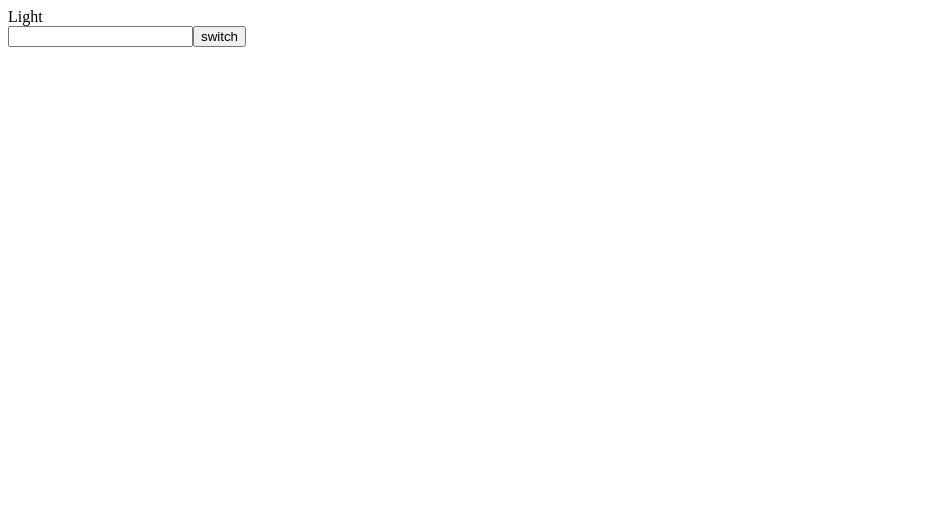
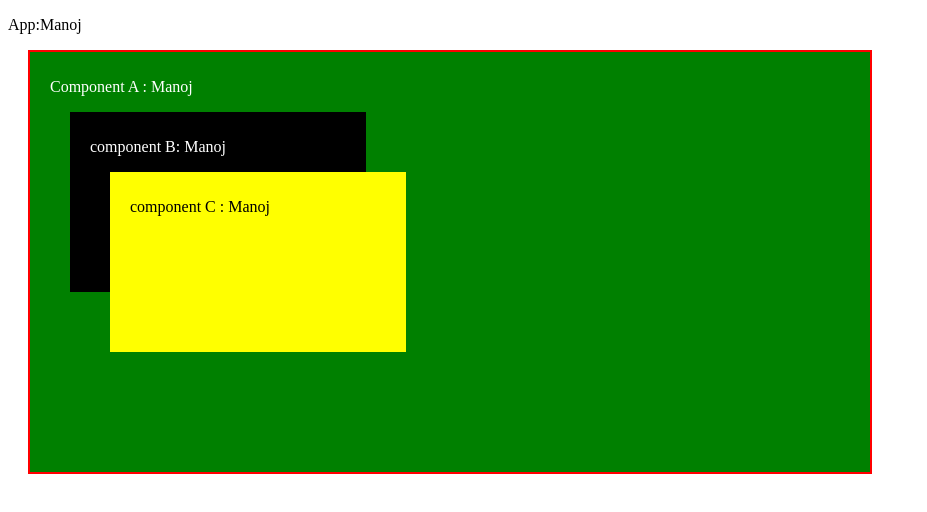
Before and after one commit to Manj-2343/Lern_REACT, a React (Vite) app: page / in a window 1280 px wide. Shown: the top 512 px of the page, without its empty margins (0-927 px from the left). Built offline with nearby package versions, Linux system fonts and the light colour scheme.

Commit message:
props drilling

```diff
--- a/src/App.jsx
+++ b/src/App.jsx
@@ -1,4 +1,4 @@
-import React, { useState } from "react";
+import React, { createContext, useState } from "react";
 import ComponentOne from "./component/newComp/ComponentOne";
 import ComponentTwo from "./component/newComp/ComponentTwo";
 import ExampleOne from "./component/newComp/ExampleOne";
@@ -7,13 +7,28 @@ import ExampleThree from "./component/newComp/ExampleThree";
 import TOdoList from "./component/newComp/TOdoList";
 import Profile from "./component/newComp/Profile";
 import Switch from "./component/switch/Switch";
+import UseEffect from "./component/useEffect/UseEffect";
+import AdUseEffect from "./component/useEffect/AdUseEffect";
+import ComponentA from "./component/propsDrilling/ComponentA";
 
 const App = () => {
-  const [count, setCount] = useState(0);
+  const [name, setName] = useState("Manoj");
+  const Data = createContext();
   return (
-    <div>
-      <Switch />
-    </div>
+    <Data.Provider
+      value={name}
+      style={{
+        backgroundColor: "purple",
+        color: "white",
+        width: "40vw",
+        height: "50vh",
+        padding: "20px 30px",
+        margin: "10px 20px",
+      }}
+    >
+      <p>App:{name}</p>
+      <ComponentA name={name} />
+    </Data.Provider>
   );
 };
 
--- /dev/null
+++ b/src/component/propsDrilling/ComponentA.jsx
@@ -0,0 +1,23 @@
+import React from "react";
+import ComponentB from "./ComponentB";
+
+const ComponentA = ({ name }) => {
+  return (
+    <div
+      style={{
+        border: "2px solid red",
+        backgroundColor: "green",
+        color: "white",
+        width: "100vh",
+        height: "50vh",
+        padding: "10px 20px",
+        margin: "10px 20px",
+      }}
+    >
+      <p> Component A : {name}</p>
+      <ComponentB name={name} />
+    </div>
+  );
+};
+
+export default ComponentA;
--- /dev/null
+++ b/src/component/propsDrilling/ComponentB.jsx
@@ -0,0 +1,22 @@
+import React from "react";
+import ComponentC from "./ComponentC";
+
+const ComponentB = ({ name }) => {
+  return (
+    <div
+      style={{
+        backgroundColor: "black",
+        color: "white",
+        margin: "10px 20px",
+        width: "20vw",
+        height: "20vh",
+        padding: "10px 20px",
+      }}
+    >
+      <p>component B: {name}</p>
+      <ComponentC name={name} />
+    </div>
+  );
+};
+
+export default ComponentB;
--- /dev/null
+++ b/src/component/propsDrilling/ComponentC.jsx
@@ -0,0 +1,20 @@
+import React from "react";
+
+const ComponentC = ({ name }) => {
+  return (
+    <div
+      style={{
+        backgroundColor: "yellow",
+        color: "black",
+        margin: "10px 20px",
+        width: "20vw",
+        height: "20vh",
+        padding: "10px 20px",
+      }}
+    >
+      <p>component C : {name}</p>
+    </div>
+  );
+};
+
+export default ComponentC;
--- /dev/null
+++ b/src/component/useEffect/AdUseEffect.jsx
@@ -0,0 +1,36 @@
+import React, { useEffect, useState } from "react";
+
+const AdUseEffect = () => {
+  const [apiData, setApiData] = useState([]);
+
+  const asyncOp = async () => {
+    try {
+      const res = await fetch("https://jsonplaceholder.typicode.com/posts");
+      const data = await res.json();
+      if (data && data.length) {
+        setApiData(data);
+      }
+    } catch (error) {
+      console.error("Error fetching data:", error);
+    }
+  };
+
+  useEffect(() => {
+    asyncOp();
+  }, []);
+
+  return (
+    <div>
+      <ul>
+        {apiData.map((d) => (
+          <div key={Math.random()}>
+            <h4>{d.title}</h4>
+            <p>{d.body}</p>
+          </div>
+        ))}
+      </ul>
+    </div>
+  );
+};
+
+export default AdUseEffect;
--- /dev/null
+++ b/src/component/useEffect/UseEffect.jsx
@@ -0,0 +1,18 @@
+import React, { useEffect, useState } from "react";
+const UseEffect = () => {
+  const [value, setValue] = useState(0);
+  const [someThing, setSomething] = useState(1);
+
+  useEffect(() => {
+    console.log("this is useEffect");
+  }, [value]);
+  return (
+    <div>
+      <p>{value}</p>
+      <button onClick={() => setSomething(someThing + 1)}>something</button>
+      <button onClick={() => setValue(value + 1)}>click me</button>
+    </div>
+  );
+};
+
+export default UseEffect;
```
Also changed, not shown: src/component/context/CreateContext.jsx (added), 1 other file (tests, documents, lock files or other folders).
